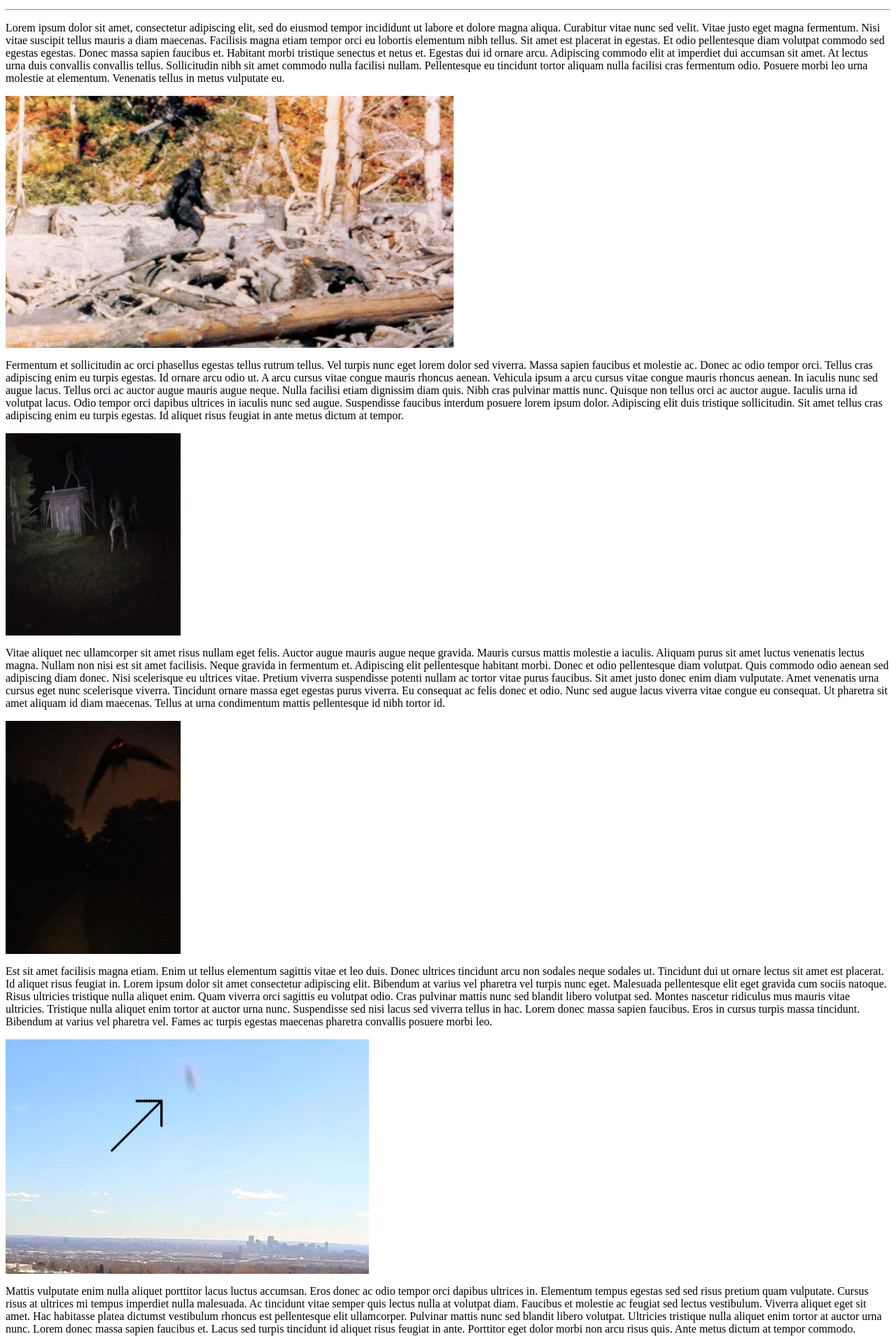
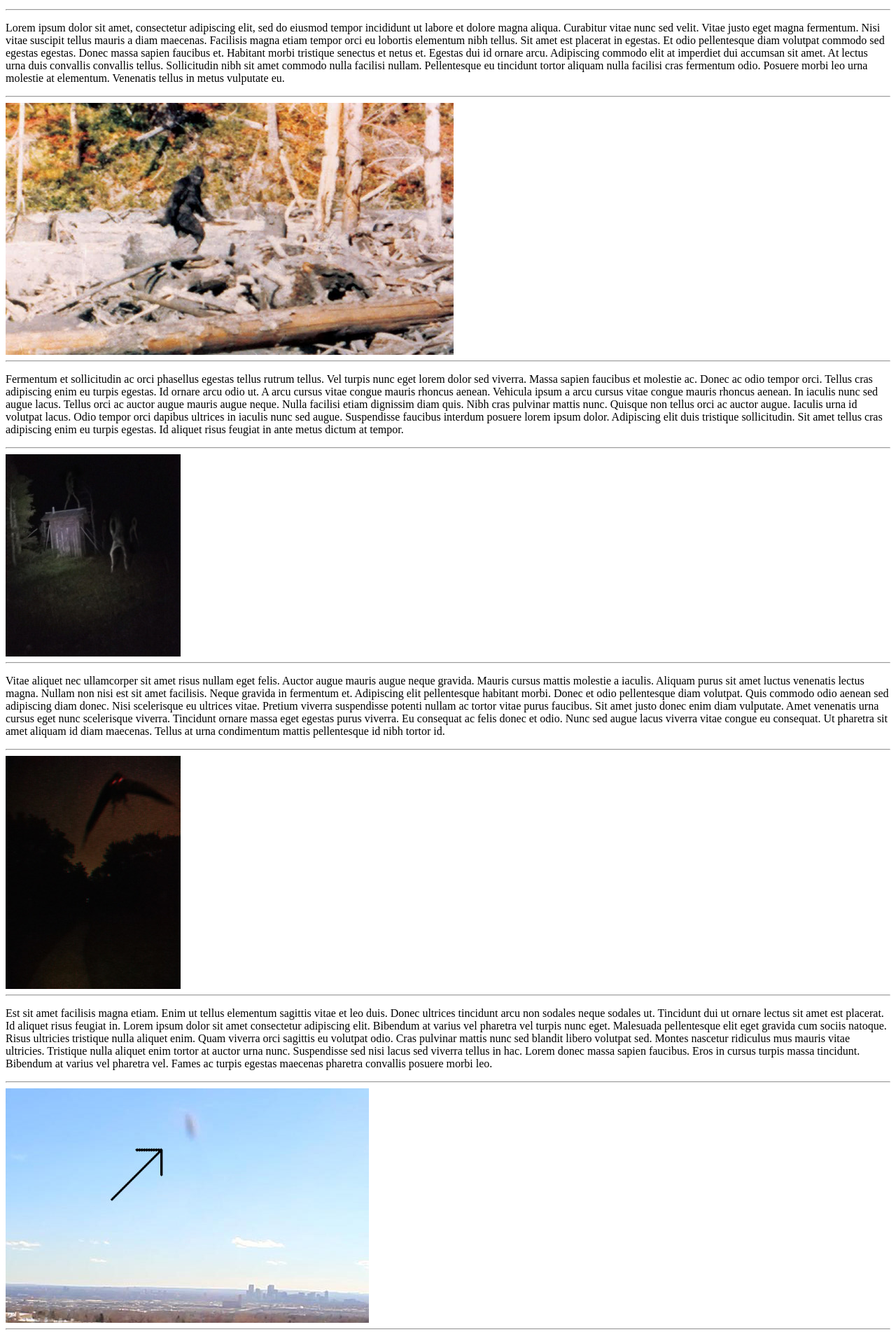
Before and after one commit to chfrank206/MOTW-site, a React app: page / in a window 1280 px wide. Shown: the part 1720-3636 px from the top of the page at 70% size. Built offline with nearby package versions, Linux system fonts and the light colour scheme; a web font is replaced by a local one.

Commit message:
Adding uncommited changes from testerday.

```diff
--- a/src/client/Components/Home.tsx
+++ b/src/client/Components/Home.tsx
@@ -19,21 +19,39 @@ const Home: React.SFC<IHomeProps> = () => {
 
                 <p className="text-color site-font">Lorem ipsum dolor sit amet, consectetur adipiscing elit, sed do eiusmod tempor incididunt ut labore et dolore magna aliqua. Curabitur vitae nunc sed velit. Vitae justo eget magna fermentum. Nisi vitae suscipit tellus mauris a diam maecenas. Facilisis magna etiam tempor orci eu lobortis elementum nibh tellus. Sit amet est placerat in egestas. Et odio pellentesque diam volutpat commodo sed egestas egestas. Donec massa sapien faucibus et. Habitant morbi tristique senectus et netus et. Egestas dui id ornare arcu. Adipiscing commodo elit at imperdiet dui accumsan sit amet. At lectus urna duis convallis convallis tellus. Sollicitudin nibh sit amet commodo nulla facilisi nullam. Pellentesque eu tincidunt tortor aliquam nulla facilisi cras fermentum odio. Posuere morbi leo urna molestie at elementum. Venenatis tellus in metus vulputate eu.</p>
 
+                <hr/>
+
                 <img className="image" src="images/bigfoot.jpg" alt="bigfoot"/>
+
+                <hr/>
 
                 <p className="text-color site-font">Fermentum et sollicitudin ac orci phasellus egestas tellus rutrum tellus. Vel turpis nunc eget lorem dolor sed viverra. Massa sapien faucibus et molestie ac. Donec ac odio tempor orci. Tellus cras adipiscing enim eu turpis egestas. Id ornare arcu odio ut. A arcu cursus vitae congue mauris rhoncus aenean. Vehicula ipsum a arcu cursus vitae congue mauris rhoncus aenean. In iaculis nunc sed augue lacus. Tellus orci ac auctor augue mauris augue neque. Nulla facilisi etiam dignissim diam quis. Nibh cras pulvinar mattis nunc. Quisque non tellus orci ac auctor augue. Iaculis urna id volutpat lacus. Odio tempor orci dapibus ultrices in iaculis nunc sed augue. Suspendisse faucibus interdum posuere lorem ipsum dolor. Adipiscing elit duis tristique sollicitudin. Sit amet tellus cras adipiscing enim eu turpis egestas. Id aliquet risus feugiat in ante metus dictum at tempor.</p>
 
+                <hr/>
+
                 <img className="image" src="images/leggy-cryptid.jpg" alt=""/>
+
+                <hr/>
 
                 <p className="text-color site-font">Vitae aliquet nec ullamcorper sit amet risus nullam eget felis. Auctor augue mauris augue neque gravida. Mauris cursus mattis molestie a iaculis. Aliquam purus sit amet luctus venenatis lectus magna. Nullam non nisi est sit amet facilisis. Neque gravida in fermentum et. Adipiscing elit pellentesque habitant morbi. Donec et odio pellentesque diam volutpat. Quis commodo odio aenean sed adipiscing diam donec. Nisi scelerisque eu ultrices vitae. Pretium viverra suspendisse potenti nullam ac tortor vitae purus faucibus. Sit amet justo donec enim diam vulputate. Amet venenatis urna cursus eget nunc scelerisque viverra. Tincidunt ornare massa eget egestas purus viverra. Eu consequat ac felis donec et odio. Nunc sed augue lacus viverra vitae congue eu consequat. Ut pharetra sit amet aliquam id diam maecenas. Tellus at urna condimentum mattis pellentesque id nibh tortor id.</p>
 
+                <hr/>
+
                 <img className="image" src="images/Mothman.jpg" alt=""/>
+
+                <hr/>
 
                 <p className="text-color site-font">Est sit amet facilisis magna etiam. Enim ut tellus elementum sagittis vitae et leo duis. Donec ultrices tincidunt arcu non sodales neque sodales ut. Tincidunt dui ut ornare lectus sit amet est placerat. Id aliquet risus feugiat in. Lorem ipsum dolor sit amet consectetur adipiscing elit. Bibendum at varius vel pharetra vel turpis nunc eget. Malesuada pellentesque elit eget gravida cum sociis natoque. Risus ultricies tristique nulla aliquet enim. Quam viverra orci sagittis eu volutpat odio. Cras pulvinar mattis nunc sed blandit libero volutpat sed. Montes nascetur ridiculus mus mauris vitae ultricies. Tristique nulla aliquet enim tortor at auctor urna nunc. Suspendisse sed nisi lacus sed viverra tellus in hac. Lorem donec massa sapien faucibus. Eros in cursus turpis massa tincidunt. Bibendum at varius vel pharetra vel. Fames ac turpis egestas maecenas pharetra convallis posuere morbi leo.</p>
 
+                <hr/>
+
                 <img className="image" src="images/ufo.jpg" alt=""/>
 
+                <hr/>
+
                 <p className="text-color site-font">Mattis vulputate enim nulla aliquet porttitor lacus luctus accumsan. Eros donec ac odio tempor orci dapibus ultrices in. Elementum tempus egestas sed sed risus pretium quam vulputate. Cursus risus at ultrices mi tempus imperdiet nulla malesuada. Ac tincidunt vitae semper quis lectus nulla at volutpat diam. Faucibus et molestie ac feugiat sed lectus vestibulum. Viverra aliquet eget sit amet. Hac habitasse platea dictumst vestibulum rhoncus est pellentesque elit ullamcorper. Pulvinar mattis nunc sed blandit libero volutpat. Ultricies tristique nulla aliquet enim tortor at auctor urna nunc. Lorem donec massa sapien faucibus et. Lacus sed turpis tincidunt id aliquet risus feugiat in ante. Porttitor eget dolor morbi non arcu risus quis. Ante metus dictum at tempor commodo.</p>
+
+                <hr/>
 
                 <img className="image" src="images/ufo2.jpg" alt=""/>
 
--- a/src/client/scss/pages/_home.scss
+++ b/src/client/scss/pages/_home.scss
@@ -25,6 +25,8 @@
     width: auto\9;
     margin-right: 5px;
     margin-left: 5px;
+    margin-top: 10px;
+    margin-bottom: 10px;
 }
 
 .signature-color {
```
